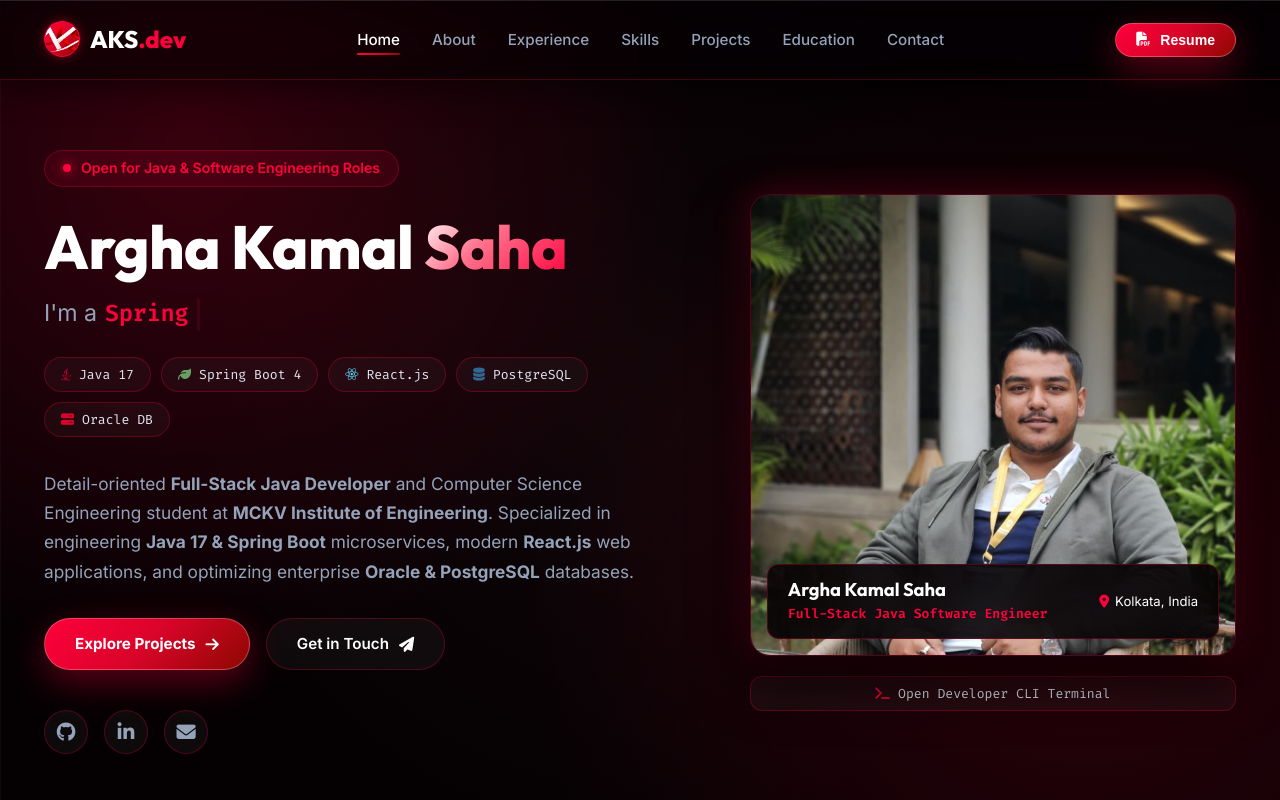
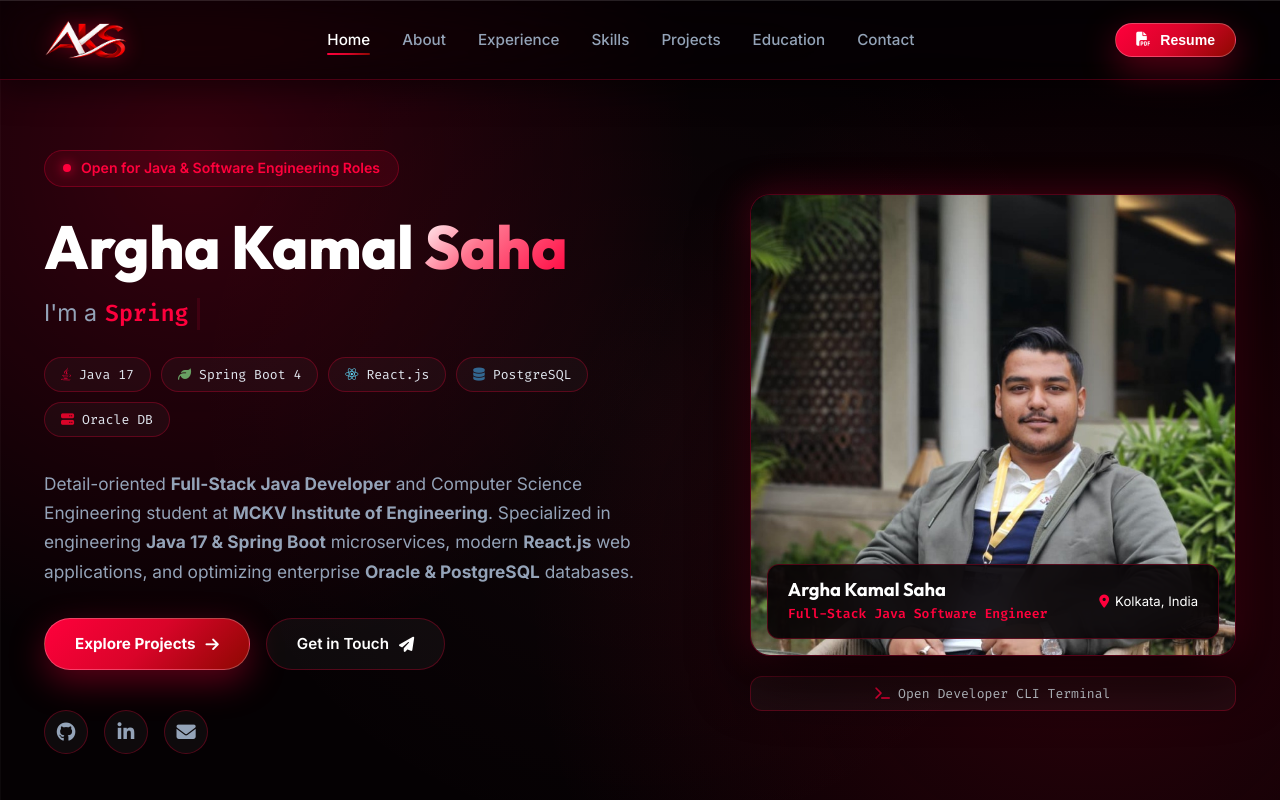
Before and after one commit to pushanargha23/my-portfolio, a React (Vite) app: page / in a window 1280 px wide. Shown: the top 800 px of the page. Built offline with nearby package versions, Linux system fonts and the light colour scheme.

Commit message:
Render original shape logo image in navbar without text

```diff
--- a/src/components/Navbar.jsx
+++ b/src/components/Navbar.jsx
@@ -18,16 +18,19 @@ export default function Navbar({ onOpenResume }) {
     <header className={`navbar ${scrolled ? 'scrolled' : ''}`}>
       <div className="container nav-container">
 
-        {/* AKS Logo Brand */}
-        <Link to="/" className="nav-logo" onClick={() => setMobileActive(false)}>
-          <div className="nav-logo-badge" style={{ overflow: 'hidden', padding: 0, border: '1px solid var(--red-neon)', boxShadow: '0 0 12px rgba(255, 0, 60, 0.4)' }}>
-            <img
-              src="/logo.png"
-              alt="AKS Logo"
-              style={{ width: '100%', height: '100%', objectFit: 'cover', borderRadius: '50%' }}
-            />
-          </div>
-          <span>AKS<span className="text-red">.dev</span></span>
+        {/* Standalone Logo Image in Original Shape */}
+        <Link to="/" className="nav-logo" onClick={() => setMobileActive(false)} style={{ padding: 0, background: 'none' }}>
+          <img
+            src="/logo.png"
+            alt="AKS Logo"
+            style={{
+              height: '46px',
+              width: 'auto',
+              display: 'block',
+              borderRadius: '0',
+              filter: 'drop-shadow(0 0 10px rgba(255, 0, 60, 0.45))'
+            }}
+          />
         </Link>
 
         <ul className={`nav-links ${mobileActive ? 'mobile-active' : ''}`}>
```
